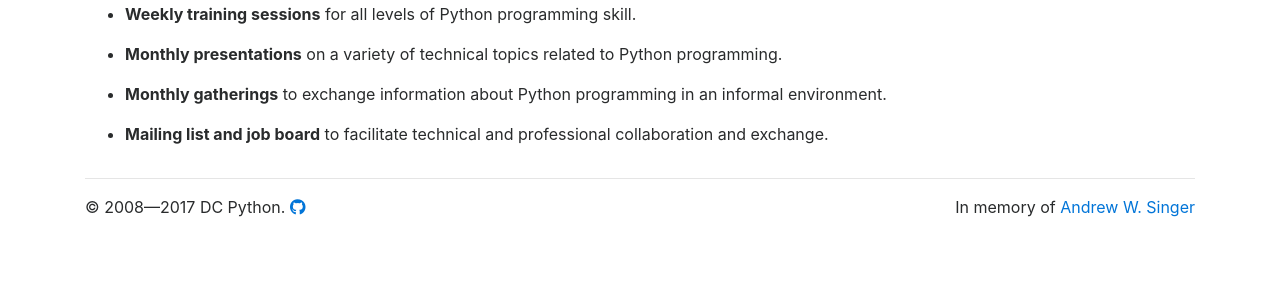
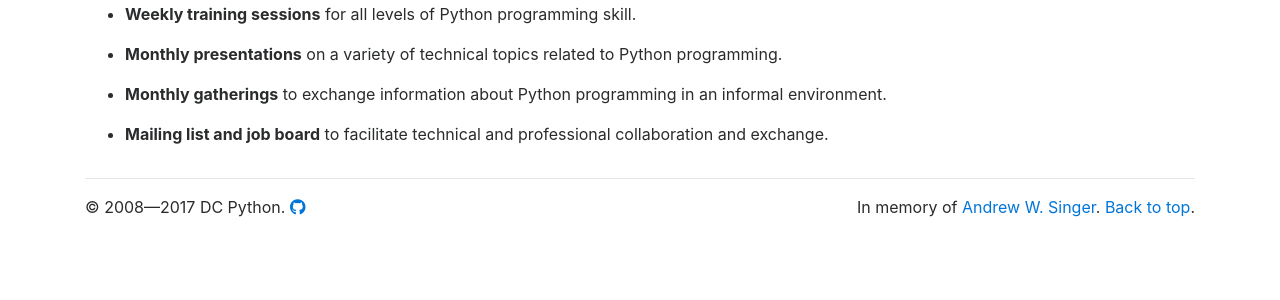
Before and after one commit to dcpython/dcpython-django-4, a Django app: page /about in a window 1280 px wide. Shown: the part 459-759 px from the top of the page. Run offline with Django 3.2, Linux system fonts and the light colour scheme; some libraries are stand-ins or nearby versions.

Commit message:
Add Ye Olde 'Back to top' link

```diff
--- a/dcpython/website/templates/base.html
+++ b/dcpython/website/templates/base.html
@@ -63,7 +63,7 @@
 
       <footer>
           <p class="float-left">&copy; 2008&mdash;2017 DC Python. <a href="https://github.com/DCPython/dcpython-website"><i class="fa fa-github"></i></a></p>
-          <p class="float-right">In memory of <a href="{% url 'andrew-w-singer' %}">Andrew W. Singer</a></p>
+          <p class="float-right">In memory of <a href="{% url 'andrew-w-singer' %}">Andrew W. Singer</a>. <a href="#">Back to top</a>.</p>
       </footer>
 
     </div><!-- /.container -->
```
